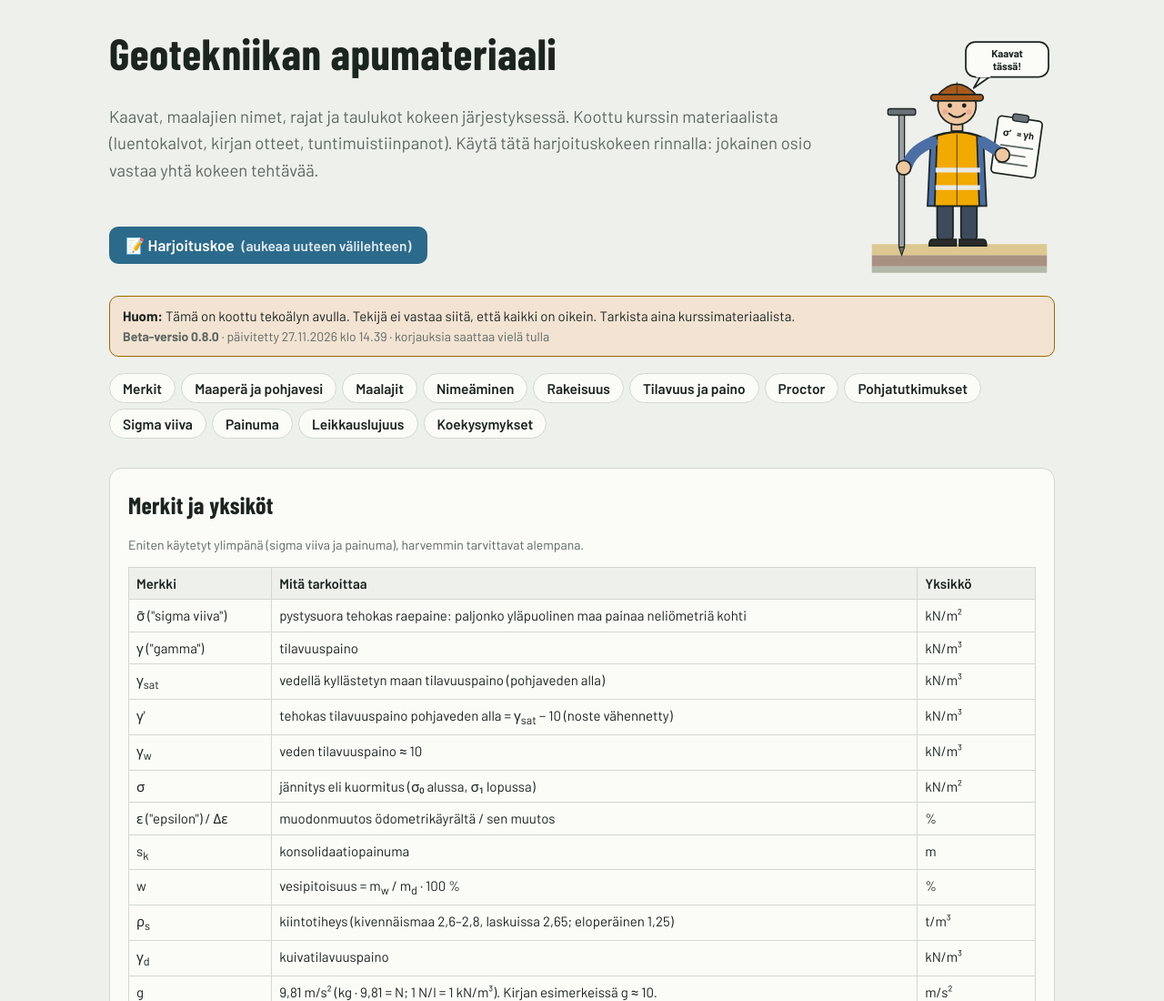
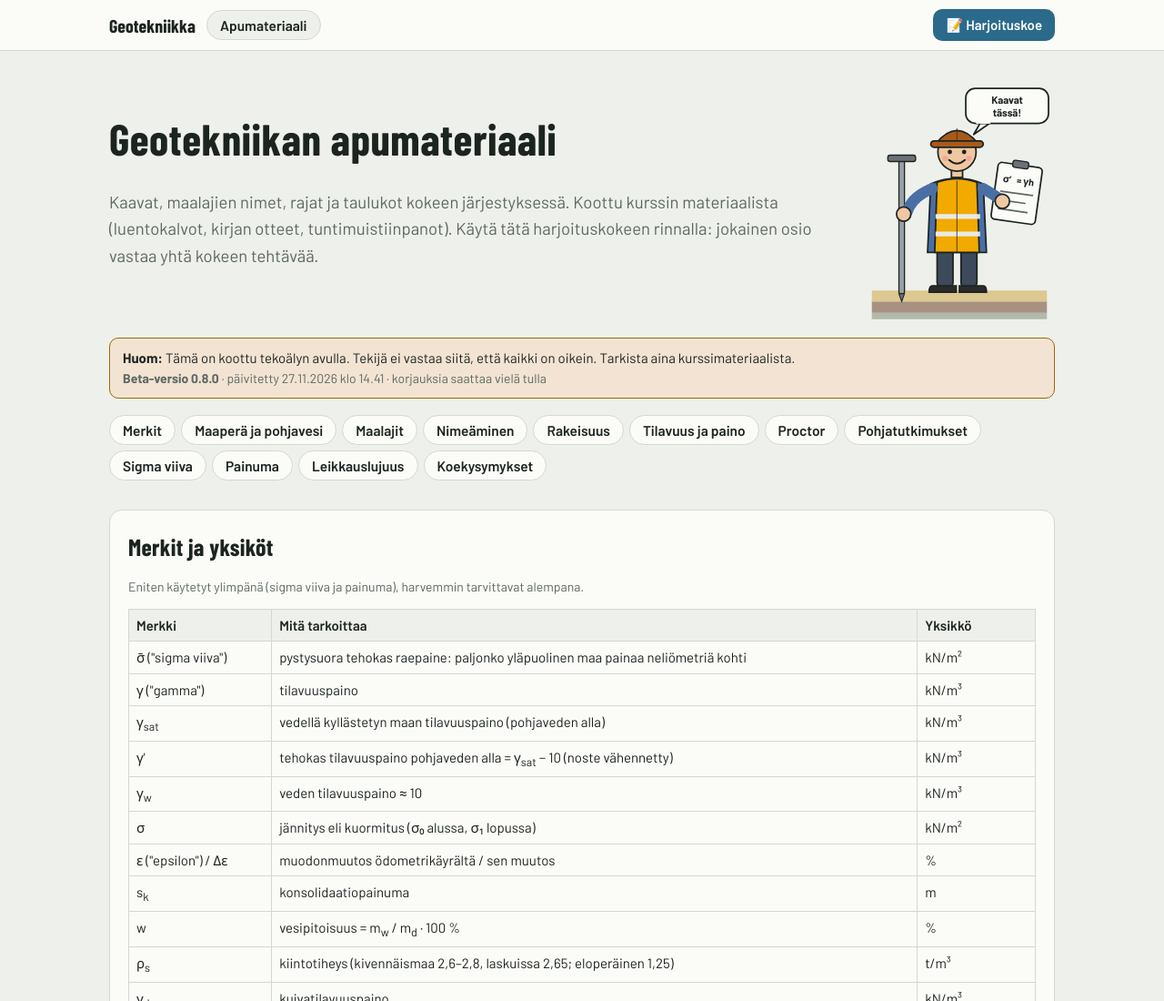
Before and after one commit to Komentorivi/Komentorivi.github.io, a plain HTML site: page geotekniikka/apumateriaali.html in a window 1280 px wide. Shown: the top 1100 px of the page at 91% size. Drawn offline with nearby package versions, Linux system fonts and the light colour scheme.

Commit message:
Geotekniikka: apumateriaaliin yläpalkki Harjoituskoe-napilla
Co-Authored-By: Claude Opus 5.5 <noreply@anthropic.com>

```diff
--- a/geotekniikka/apumateriaali.html
+++ b/geotekniikka/apumateriaali.html
@@ -148,7 +148,7 @@ table.pysty th:first-child{text-align:center}
 @media (prefers-reduced-motion:reduce){*{transition:none!important}}
 
 .am h2{margin:0 0 8px}
-.am .osa{margin-top:14px}
+.am .osa{margin-top:14px;scroll-margin-top:72px}
 .am table{width:100%} .am td,.am th{white-space:normal;text-align:left;vertical-align:top}
 .kaava{font:600 18px var(--f-num);background:var(--bg);border:1px solid var(--line);border-radius:8px;padding:6px 10px;display:inline-block;margin:3px 0}
 .am ol,.am ul{margin:6px 0;padding-left:22px} .am li{margin:3px 0}
@@ -158,10 +158,15 @@ table.pysty th:first-child{text-align:center}
 </style>
 </head>
 <body>
+<div class="top"><div class="in">
+  <strong style="font-family:var(--f-disp);font-size:20px">Geotekniikka</strong>
+  <span class="pill">Apumateriaali</span>
+  <span class="sp"></span>
+  <a class="nappi-linkki pieni-nappi" href="https://komentorivi.github.io/geotekniikka/" target="_blank" rel="noopener" title="Harjoituskoe aukeaa uuteen välilehteen">📝 Harjoituskoe</a>
+</div></div>
 <div class="wrap am">
 <header class="hero"><div class="hero-yla"><div class="hero-teksti"><h1>Geotekniikan apumateriaali</h1>
-<p class="meta">Kaavat, maalajien nimet, rajat ja taulukot kokeen järjestyksessä. Koottu kurssin materiaalista (luentokalvot, kirjan otteet, tuntimuistiinpanot). Käytä tätä harjoituskokeen rinnalla: jokainen osio vastaa yhtä kokeen tehtävää.</p>
-<p><a class="nappi-linkki" href="https://komentorivi.github.io/geotekniikka/" target="_blank" rel="noopener">📝 Harjoituskoe <span class="pieni">(aukeaa uuteen välilehteen)</span></a></p></div>
+<p class="meta">Kaavat, maalajien nimet, rajat ja taulukot kokeen järjestyksessä. Koottu kurssin materiaalista (luentokalvot, kirjan otteet, tuntimuistiinpanot). Käytä tätä harjoituskokeen rinnalla: jokainen osio vastaa yhtä kokeen tehtävää.</p></div>
 <svg class="maskotti" viewBox="0 0 240 300" role="img" aria-label="Piirroshahmo: geoteknikko kypärässä ja huomioliivissä, kairatanko ja kaavalehtiö kädessä">
   <!-- maakerrokset jalkojen alla -->
   <rect x="10" y="262" width="220" height="14" fill="var(--hk)" opacity=".8"/>
@@ -207,7 +212,7 @@ table.pysty th:first-child{text-align:center}
   <rect x="84" y="74" width="66" height="8" rx="4" fill="var(--soil)" stroke="var(--ink)" stroke-width="2"/>
   <path d="M117 58 v16" stroke="var(--ink)" stroke-width="1.5" opacity=".5"/>
 </svg></div>
-<p class="vastuu" role="note"><b>Huom:</b> Tämä on koottu tekoälyn avulla. Tekijä ei vastaa siitä, että kaikki on oikein. Tarkista aina kurssimateriaalista.<br><span class="versio"><b>Beta-versio 0.8.0</b> · päivitetty 27.11.2026 klo 14.39 · korjauksia saattaa vielä tulla</span></p>
+<p class="vastuu" role="note"><b>Huom:</b> Tämä on koottu tekoälyn avulla. Tekijä ei vastaa siitä, että kaikki on oikein. Tarkista aina kurssimateriaalista.<br><span class="versio"><b>Beta-versio 0.8.0</b> · päivitetty 27.11.2026 klo 14.41 · korjauksia saattaa vielä tulla</span></p>
 <nav class="sisalto"><a href="#merkit">Merkit</a><a href="#synty">Maaperä ja pohjavesi</a><a href="#maalajit">Maalajit</a><a href="#nimeaminen">Nimeäminen</a><a href="#rakeisuus">Rakeisuus</a><a href="#tilavuus">Tilavuus ja paino</a><a href="#proctor">Proctor</a><a href="#tutkimukset">Pohjatutkimukset</a><a href="#sigma">Sigma viiva</a><a href="#painuma">Painuma</a><a href="#leikkaus">Leikkauslujuus</a><a href="#kysymykset">Koekysymykset</a></nav>
 </header>
 
```
Also changed, not shown: geotekniikka/index.html (+1 -1 lines).
